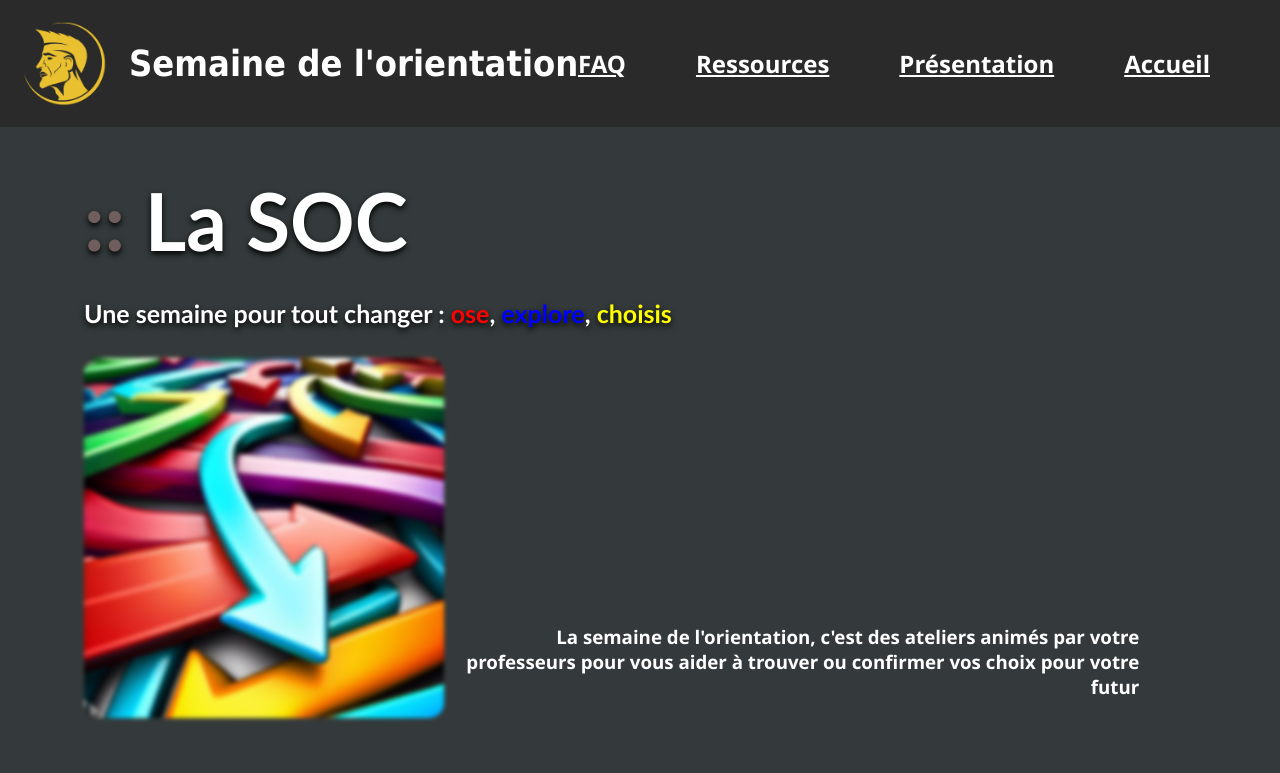
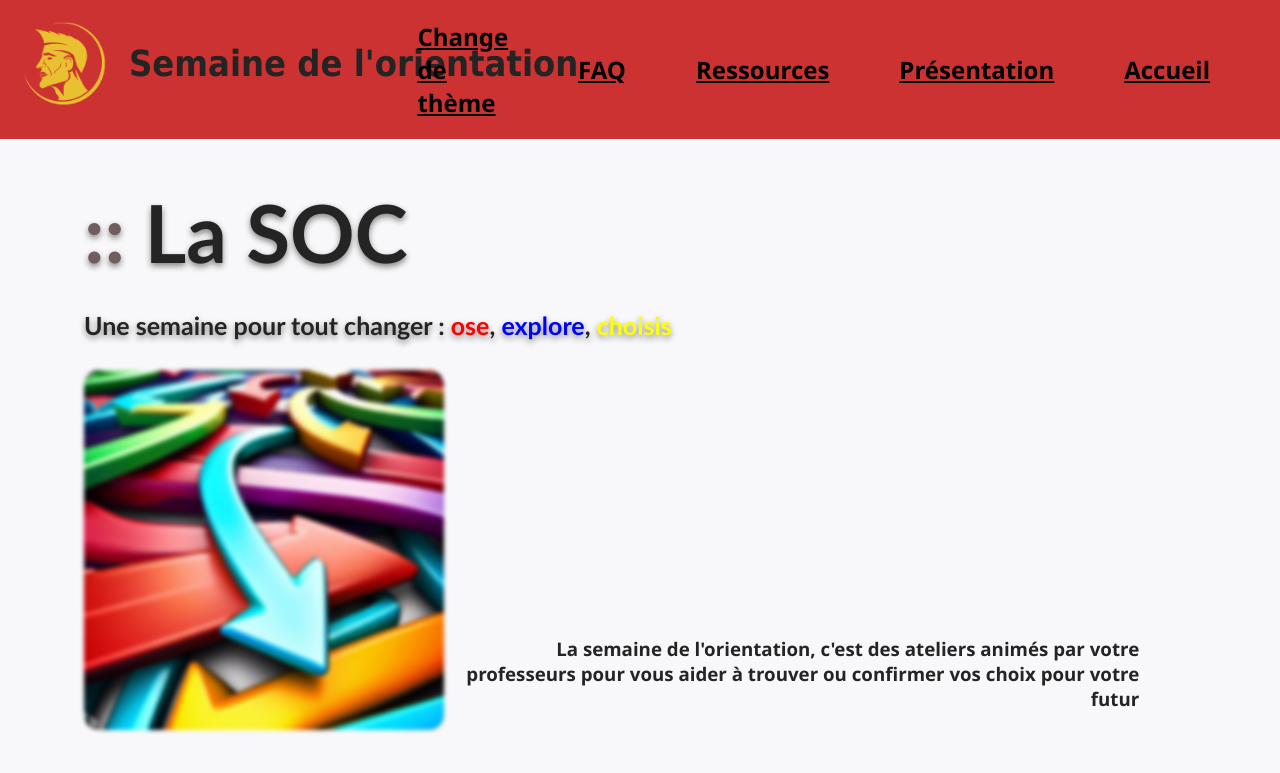
Before and after one commit to Tarkhubal/semaine-orientation-et-citoyennete, a Flask app: page / in a window 1280 px wide. Shown: the top 773 px of the page. Run offline with Flask 3, Linux system fonts and the light colour scheme.

Commit message:
V3.0
added a light/dark theme
modified all pages to implement this
optimized nav and pages
moved the nav in a special header block
modified main.py to prevent bugs with the css files
moved all head items in the nav file (include)
modified all css to implement vars for the theme modifier

```diff
--- a/main.py
+++ b/main.py
@@ -1,4 +1,4 @@
-from flask import Flask, render_template, request
+from flask import Flask, render_template, request, redirect
 from custom_md_to_html import *
 
 port = 20011
@@ -7,15 +7,21 @@ app = Flask(__name__)
 
 @app.route('/')
 def index():
-    return render_template('index.html', title="Accueil", stylesheet='index.css')
+    return render_template('index.html', title="Accueil", stylesheet='index')
+
+@app.route('/theme/<theme>')
+def set_theme(theme):
+    response = redirect('/')
+    response.set_cookie('page_theme', theme)
+    return response
 
 @app.route('/faq')
 def faq():
-    return render_template('faq.html', title="FAQ", stylesheet='faq.css')
+    return render_template('faq.html', title="FAQ", stylesheet='faq')
 
 @app.route('/ressources')
 def ressources():
-    return render_template('ressources.html', title="Ressources", stylesheet='ressources.css')
+    return render_template('ressources.html', title="Ressources", stylesheet='ressources')
 
 @app.route('/presentation', methods=['GET'])
 def presentation():
@@ -23,9 +29,9 @@ def presentation():
 
     if request.args.get("page") in [file[1] for file in files_n_titles]:
         file = f'/pages/{[file[0] for file in files_n_titles if file[1] == request.args.get("page")][0]}'
-        return render_template('presentation.html', is_arg=True, title=request.args.get("page"), stylesheet='presentation.css', file_name=file)
+        return render_template('presentation.html', is_arg=True, title=request.args.get("page"), stylesheet='presentation', file_name=file)
 
-    return render_template('presentation.html', is_arg=False, title='Présentation', stylesheet='presentation.css', files_n_titles=files_n_titles)
+    return render_template('presentation.html', is_arg=False, title='Présentation', stylesheet='presentation', files_n_titles=files_n_titles)
 
 
 
--- a/static/css/base.css
+++ b/static/css/base.css
@@ -1,8 +1,3 @@
-:root {
-    --main-bg-color: #343A3B;
-    --main-txt-color: #ffffff;
-}
-
 html {
     margin: 0;
     padding: 0;
@@ -18,7 +13,7 @@ body {
 
 nav {
     display: flex;
-    background-color: #2A2A2A;
+    background-color: var(--nav-bg-color);
 }
 
 .nav-container-left {
@@ -55,7 +50,7 @@ nav {
 }
 
 a {
-    color: white
+    color: var(--nav-link-color)
 }
 
 
@@ -67,7 +62,7 @@ a {
 
 .page-title {
     font-family: 'Trebuchet MS', 'Lucida Sans Unicode', 'Lucida Grande', 'Lucida Sans', Arial, sans-serif;
-    /* box-shadow: 0px 3px 6px black; */
+    /* box-shadow: var(--page-titles-shadow); */
     margin-top: 25px;
     margin-right: 5vw;
     width: 90vw;
@@ -78,7 +73,7 @@ a {
     padding: 0;
     margin: 0;
     max-width: 55%;
-    text-shadow: 0px 3px 6px black;
+    text-shadow: var(--page-titles-shadow);
     font-size: 60pt;
 }
 
@@ -86,7 +81,7 @@ a {
     padding: 30px 0px 0px 0px;
     margin: 0 0 30px 0;
     max-width: 55%;
-    text-shadow: 0px 3px 6px black;
+    text-shadow: var(--page-titles-shadow);
     font-size: 25px;
 }
 
@@ -96,58 +91,6 @@ a {
 }
 
 .dots {
-    color: #705D5D;
-    text-shadow: 0px 3px 6px black;
+    color: var(--main-dots-color);
+    text-shadow: var(--page-titles-shadow);
 }
-
-.red {
-    color: red;
-}
-
-.blue {
-    color: blue;
-}
-
-.green {
-    color: green;
-}
-
-.purple {
-    color: purple;
-}
-
-.yellow {
-    color: yellow;
-}
-
-.orange {
-    color: orange;
-}
-
-.pink {
-    color: pink;
-}
-
-.brown {
-    color: brown;
-}
-
-.black {
-    color: black;
-}
-
-.white {
-    color: white;
-}
-
-.gray {
-    color: gray;
-}
-
-.lightgray {
-    color: lightgray;
-}
-
-.darkgray {
-    color: darkgray;
-}
--- /dev/null
+++ b/static/css/colors_vars_light.css
@@ -0,0 +1,75 @@
+:root {
+    --main-bg-color: #f8f8fa;
+    --main-txt-color: #242424;
+    --main-dots-color: #705D5D;
+
+    --nav-bg-color: #cc3232;
+    --nav-link-color: #000000;
+
+    --page-titles-shadow: 0px 3px 6px rgb(129, 129, 129);
+
+    --custommd-hover-bg-color: #dad8d8;
+    --custommd-border-h2-color: #1f1f1f;
+    --custommd-h2-color: #1f1f1f;
+    --custommd-h5-color: #777777;
+
+    --presentation-input-submit-color: #000000;
+    --presentation-input-submit-bg-color: #ee3737;
+    --presentation-input-submit-hover-bg-color: #b11e1e;
+}
+
+
+
+
+
+.red {
+    color: red;
+}
+
+.blue {
+    color: blue;
+}
+
+.green {
+    color: green;
+}
+
+.purple {
+    color: purple;
+}
+
+.yellow {
+    color: yellow;
+}
+
+.orange {
+    color: orange;
+}
+
+.pink {
+    color: pink;
+}
+
+.brown {
+    color: brown;
+}
+
+.black {
+    color: black;
+}
+
+.white {
+    color: white;
+}
+
+.gray {
+    color: gray;
+}
+
+.lightgray {
+    color: lightgray;
+}
+
+.darkgray {
+    color: darkgray;
+}
--- a/static/css/presentation.css
+++ b/static/css/presentation.css
@@ -6,10 +6,10 @@
 
 input[type=submit] {
     border: none;
-    color: #fff;
+    color: var(--presentation-input-submit-color);
     text-decoration: none;
     cursor: pointer;
-    background-color: #919191;
+    background-color: var(--presentation-input-submit-bg-color);
     border-radius: 15px;
     font-family: 'Trebuchet MS', 'Lucida Sans Unicode', 'Lucida Grande', 'Lucida Sans', Arial, sans-serif;
     font-size: 37px;
@@ -20,6 +20,6 @@ input[type=submit] {
 }
 
 input[type=submit]:hover {
-    background-color: #5c5c5c;
+    background-color: var(--presentation-input-submit-hover-bg-color);
     transition: 0.2s ease-in-out;
 }
--- a/templates/index.html
+++ b/templates/index.html
@@ -1,13 +1,9 @@
 <!DOCTYPE html>
 <html lang="fr">
-<head>
-    <meta charset="UTF-8">
-    <title>{{ title }} | SOC</title>
-    <link rel="stylesheet" href="static/css/{{ stylesheet }}" />
-</head>
+
+{% include 'nav.html' %}
+
 <body>
-    {% include 'nav.html' %}
-
     <div class="page_elements">
         <div class="page-title">
             <h1><span class="dots">::</span> La SOC</h1>
@@ -18,6 +14,5 @@
             <h3 class="image_right_text">La semaine de l'orientation, c'est des ateliers animés par votre professeurs pour vous aider à trouver ou confirmer vos choix pour votre futur</h3>
         </div>
     </div>
-
 </body>
 </html>
--- a/templates/nav.html
+++ b/templates/nav.html
@@ -1,6 +1,19 @@
-<link rel="stylesheet" href="static/css/base.css" />
-<link rel="icon" href="static/assets/logo.png" />
+<head>
+    <meta charset="UTF-8">
+    <title>{{ title }} | SOC</title>
+    <link rel="icon" type="image/png" href="static/assets/logo.png" />
+    <link rel="stylesheet" href="static/css/base.css">
 
+{% if request.cookies.get('page_theme') == 'dark' %}
+    <link rel="stylesheet" href="static/css/colors_vars_dark.css">
+    <link rel="stylesheet" href="static/css/{{ stylesheet }}.css">
+{% else %}
+    <link rel="stylesheet" href="static/css/colors_vars_light.css">
+    <link rel="stylesheet" href="static/css/{{ stylesheet }}.css">
+{% endif %}
+</head>
+
+<header>
     <nav>
         <div class="nav-container-left" onclick="window.location.href='/'">
             <img src="static/assets/logo.png" alt="logo du site"/>
@@ -8,6 +21,11 @@
         </div>
         <div class="nav-container-right">
             <div class="links">
+                {% if request.cookies.get('page_theme') == 'dark' %}
+                    <a href="/theme/light"><h2>Change de thème</h2></a>
+                {% else %}
+                    <a href="/theme/dark"><h2>Change de thème</h2></a>
+                {% endif %}
                 <a href="/faq"><h2>FAQ</h2></a>
                 <a href="/ressources"><h2>Ressources</h2></a>
                 <a href="/presentation"><h2>Présentation</h2></a>
@@ -15,3 +33,4 @@
             </div>
         </div>
     </nav>
+</header>
```
Also changed, not shown: static/css/colors_vars_dark.css (added, +75 -0 lines), static/css/custommd.css (+4 -13 lines), templates/faq.html (+3 -8 lines), templates/presentation.html (+4 -9 lines), templates/ressources.html (+3 -7 lines). Lines whose indentation alone changed are shown as unchanged.
